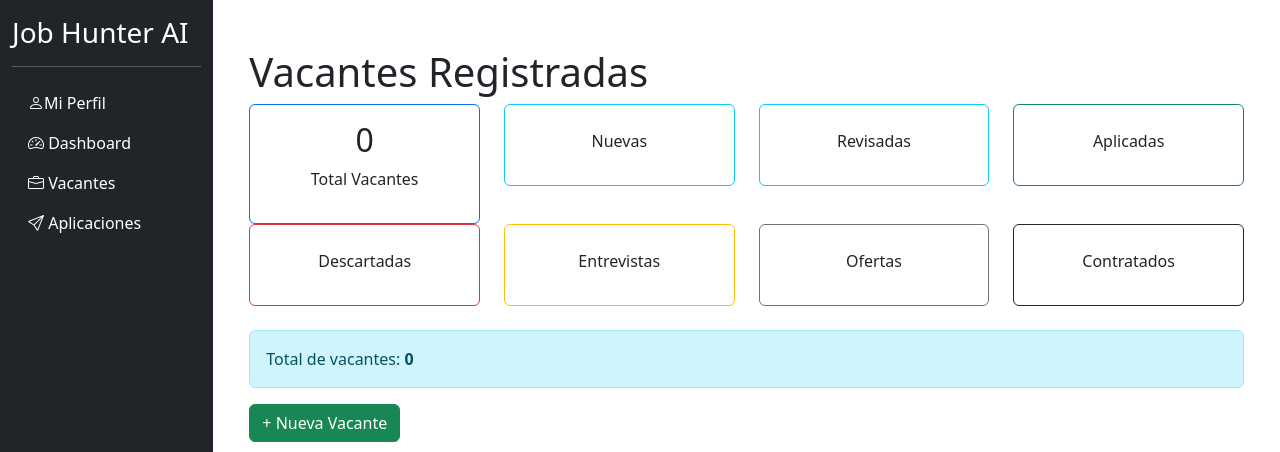
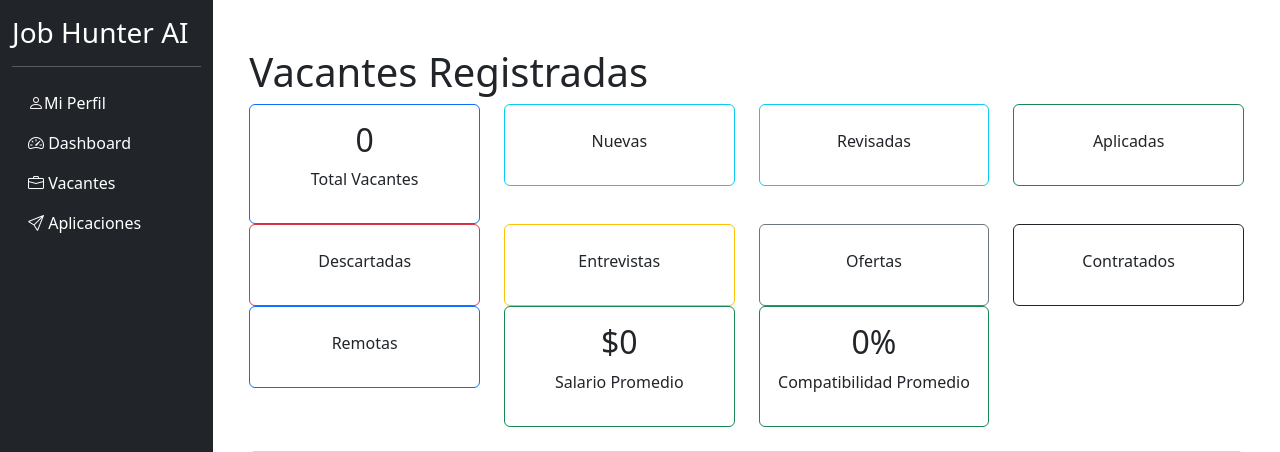
Before and after one commit to AdaraAtenea/job-hunter-ai, a PHP site: page /views/vacantes.php in a window 1280 px wide. Shown: the top 452 px of the page. Run offline with PHP 8.4, Linux system fonts and the light colour scheme; data that the repository does not hold is empty.

Commit message:
Mejorar de dashboard con mejores metricas para la busqueda

```diff
--- a/backend/models/Vacante.php
+++ b/backend/models/Vacante.php
@@ -135,6 +135,10 @@ class Vacante
         //Obtiene métricas del dashboard
         public function obtenerMetricas(){
             $sql = "SELECT COUNT(*) as total,
+                ROUND(AVG(salario),0) as salario_promedio,
+                ROUND(AVG(compatibilidad),0) as compatibilidad_promedio,
+                SUM(CASE WHEN modalidad='Remoto'
+                    THEN 1 ELSE 0 END) as remotas,
                 SUM(CASE WHEN estado_revision='Nueva'
                     THEN 1 ELSE 0 END) as nuevas,
                 SUM(CASE WHEN estado_revision='Revisada'
--- a/backend/views/vacantes.php
+++ b/backend/views/vacantes.php
@@ -74,6 +74,30 @@ $metricas = $controller->obtenerMetricas();
                 <div class="card-body">
                     <h2><?= $metricas['contratados'] ?></h2>
                     <p>Contratados</p>
+                </div>
+            </div>
+        </div>
+        <div class="col-md-3">
+            <div class="card text-center border-primary">
+                <div class="card-body">
+                    <h2><?= $metricas['remotas'] ?></h2>
+                    <p>Remotas</p>
+                </div>
+            </div>
+        </div>
+        <div class="col-md-3">
+            <div class="card text-center border-success">
+                <div class="card-body">
+                    <h2>$<?= number_format($metricas['salario_promedio']) ?></h2>
+                    <p>Salario Promedio</p>
+                </div>
+            </div>
+        </div>
+        <div class="col-md-3">
+            <div class="card text-center border-success">
+                <div class="card-body">
+                    <h2><?= number_format($metricas['compatibilidad_promedio']) ?>%</h2>
+                    <p>Compatibilidad Promedio</p>
                 </div>
             </div>
         </div>
```
